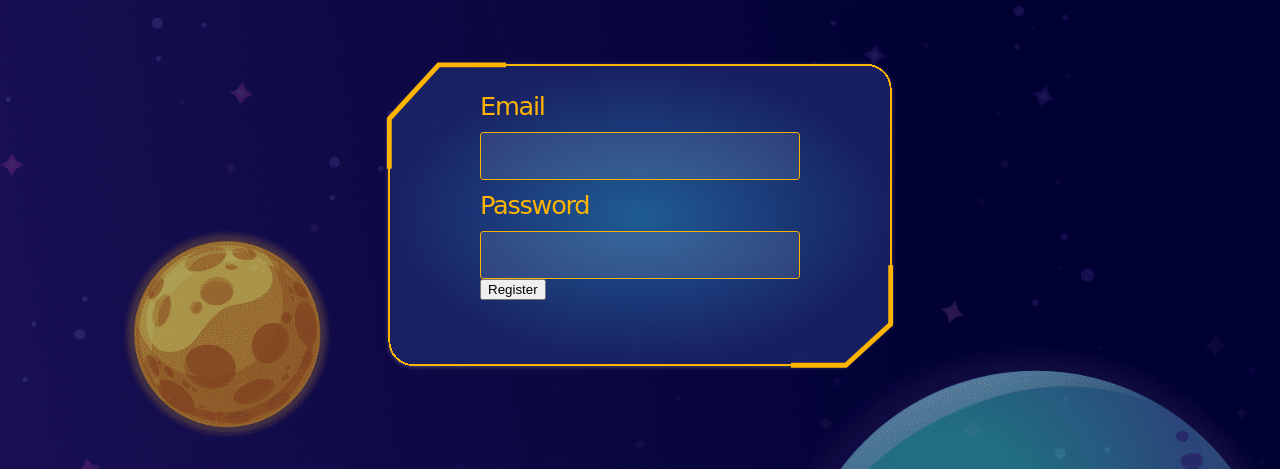
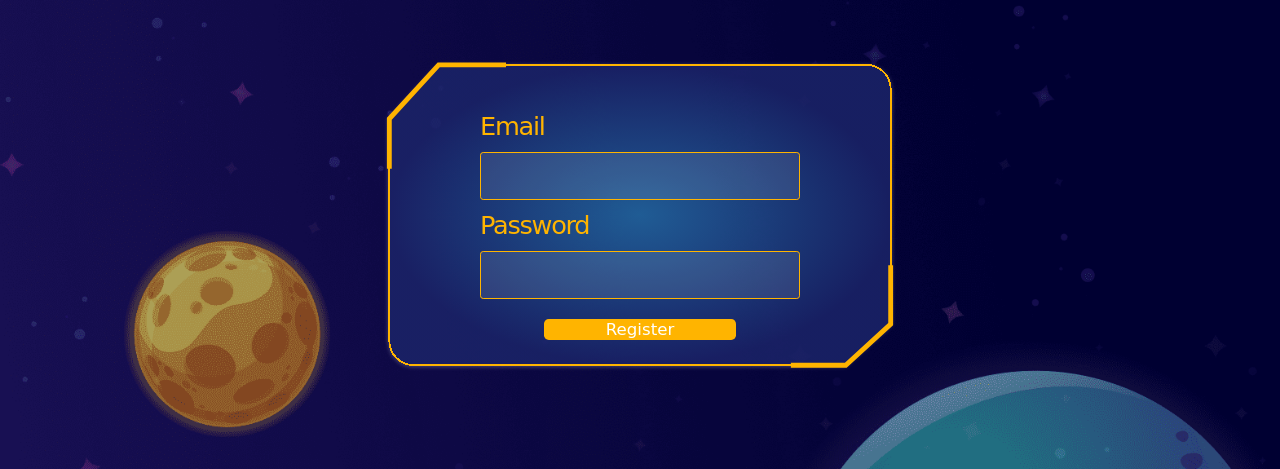
Before and after one commit to fr0sted-flake/Gambitor-Register-Page, a plain HTML site: page index.html in a window 1280 px wide. Shown: the part 331-800 px from the top of the page. Drawn offline with Linux system fonts and the light colour scheme; a web font is replaced by a local one.

Commit message:
completed the styling of the form

```diff
--- a/index.html
+++ b/index.html
@@ -54,8 +54,8 @@
                 <input type="password" id="password" name="password" class="input" required />
               </div>
             </div>
-            <div>
-              <input type="submit" value="Register" />
+            <div class="button-container">
+              <input type="submit" value="Register" class="submit-button"/>
             </div>
           </form>
         </div>
--- a/style.css
+++ b/style.css
@@ -127,6 +127,7 @@ justify-content: center;
 form {
 
   padding: 20px;
+  padding-top: 5vh;
   display: block;
 
 
@@ -156,3 +157,21 @@ form {
   border-radius: 0.2rem;
   background-color: rgba(255, 255, 255, 0.1);
 }
+
+.button-container {
+  display: flex;
+  justify-content: center;
+}
+
+.submit-button {
+  margin: 1.5vw auto;
+  background-color: #FFB400;
+  width: 15vw;
+  color: white;
+  border: none;
+  border-radius: 0.3rem;
+  font-size: 1.3vw;
+  font-weight: 400;
+  font-family: "Goldman", cursive;
+  text-align: center;
+}
```
